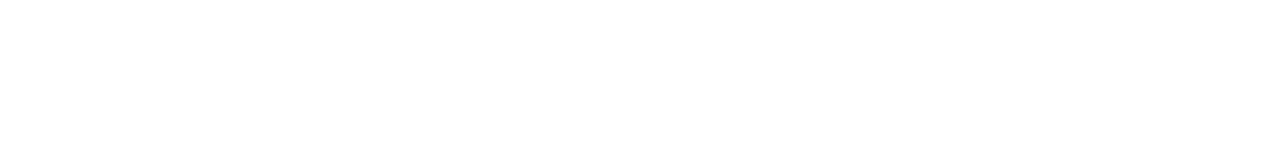
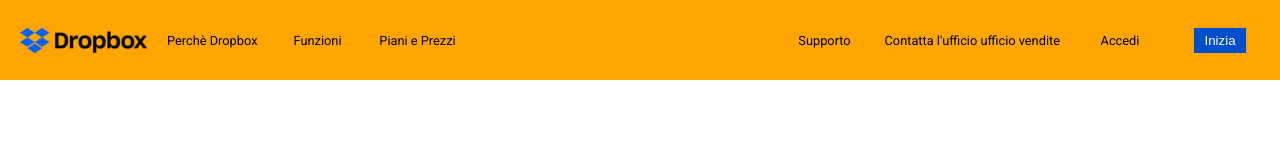
Before and after one commit to FrancescoCauzzi/htmlcss-dropbox, a plain HTML site: page index.html in a window 1280 px wide. Drawn offline with Linux system fonts and the light colour scheme.

Commit message:
feat: navbar creata

```diff
--- a/css/style.css
+++ b/css/style.css
@@ -1,13 +1,84 @@
 
 /* General */
+
+.flexbox{
+  display: flex;
+}
+
+.relative{
+  position: relative;
+}
+
+.absolute{
+  position: absolute;
+}
+
 body{
   font-family: 'Fredoka', sans-serif;
   font-family: 'Roboto', sans-serif;
+}
+button{
+  background-color: #004ECC ;
+  border: none;
+  padding: 5px 10px 5px 10px;
+  color: white;
 }
 /* General */
 /* ------------------------------------------------------------------------ */
 
 /* Header */
+/* Navbar */
+nav{
+  position: fixed;
+  height: 80px;
+  width: 100%;
+  font-size: 0.8em;
+}
+
+.nav-bar{
+  width: 100%;
+  height: 100%;
+  flex-direction: row;
+  justify-content: space-between;
+  background-color: orange;
+  color: black;
+  padding: 0 10px 0 10px;
+
+}
+
+.nav-bar-left{
+  flex-direction: row;
+  justify-content: flex-start;
+  width: 50%;
+  min-width: 400px;
+  max-width: 50%;
+}
+
+.nav-bar-right{
+  flex-direction: row;
+  justify-content: flex-end;
+  min-width: 400px;
+  max-width: 50%;
+}
+
+.nav-bar-links{
+  justify-content: center;
+  align-items: center;
+  min-width: 100px;
+  padding: 0 10px 0 10px;
+  /* max-width: 30%; */
+}
+
+.nav-bar-links:hover{
+  cursor: pointer;
+}
+
+#db-logo{
+  width: 100%;
+}
+
+
+/* Navbar */
 
 
 
--- a/index.html
+++ b/index.html
@@ -19,6 +19,44 @@
 
 <body>
   <header>
+    <nav>
+      <div class="nav-bar flexbox">
+        <div class="nav-bar-left flexbox">
+          <div class="nav-bar-links dropbox-website flexbox">
+            <img id="db-logo" src="img/logo-small.png" alt="">
+
+          </div>
+          <div class="nav-bar-links why-dropbox flexbox">
+            <span>Perchè Dropbox</span>
+
+          </div>
+          <div class="nav-bar-links funzioni flexbox">
+            <span>Funzioni</span>
+          </div>
+          <div class="nav-bar-links piani-prezzi flexbox">
+            <span>Piani e Prezzi</span>
+          </div>
+
+        </div>
+        <div class="nav-bar-right flexbox">
+          <div class="nav-bar-links supporto flexbox">
+            <span>Supporto</span>
+          </div>
+          <div class="nav-bar-links ufficio-vendite flexbox">
+            <span>Contatta l'ufficio ufficio vendite</span>
+          </div>
+          <div class="nav-bar-links accedi flexbox">
+            <span>Accedi</span>
+          </div>
+          <div class="nav-bar-links start flexbox">
+            <button id="start"><span>Inizia</span></button>
+          </div>
+
+        </div>
+
+
+      </div>
+    </nav>
 
   </header>
   <main>
```
